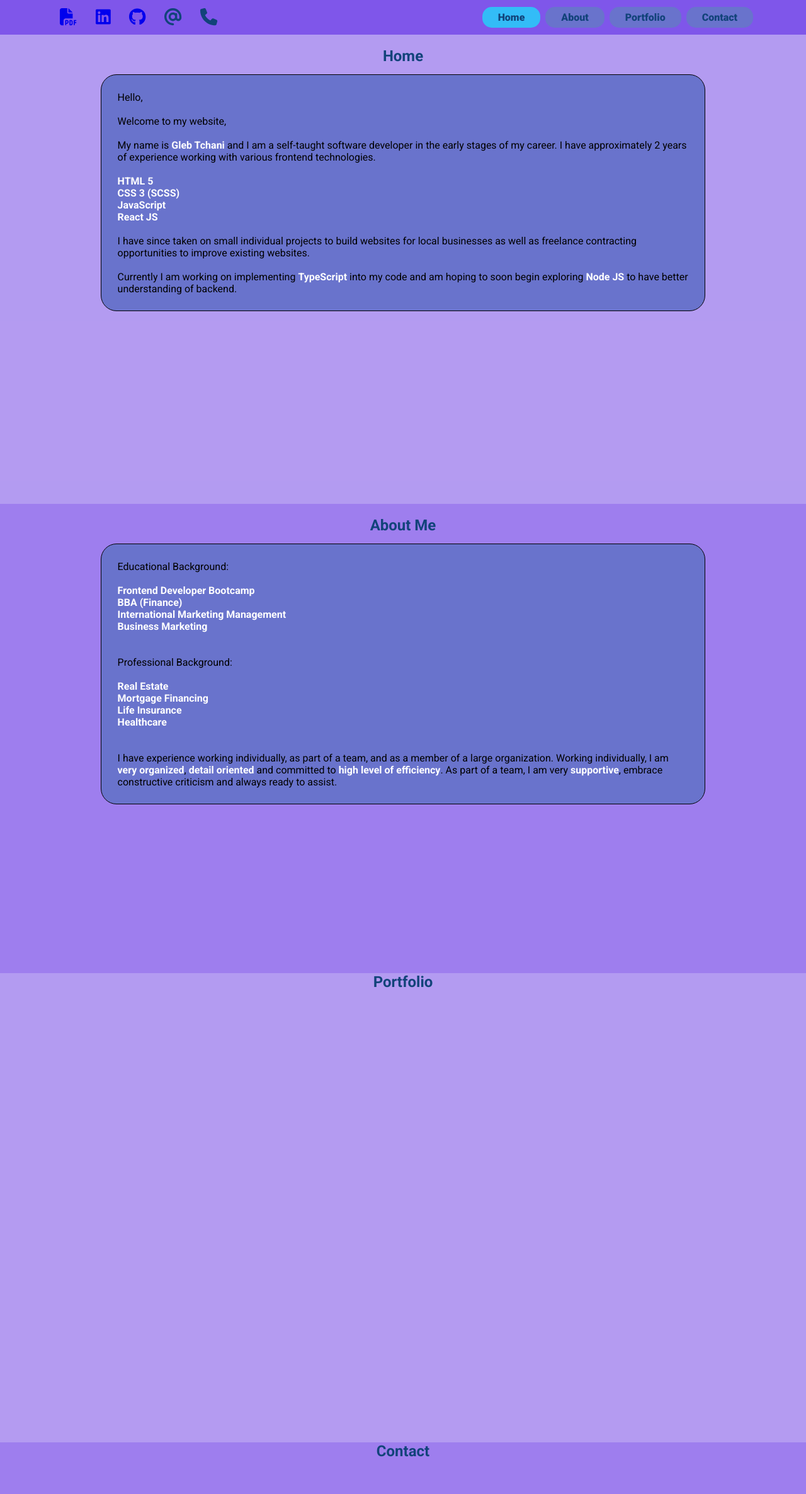
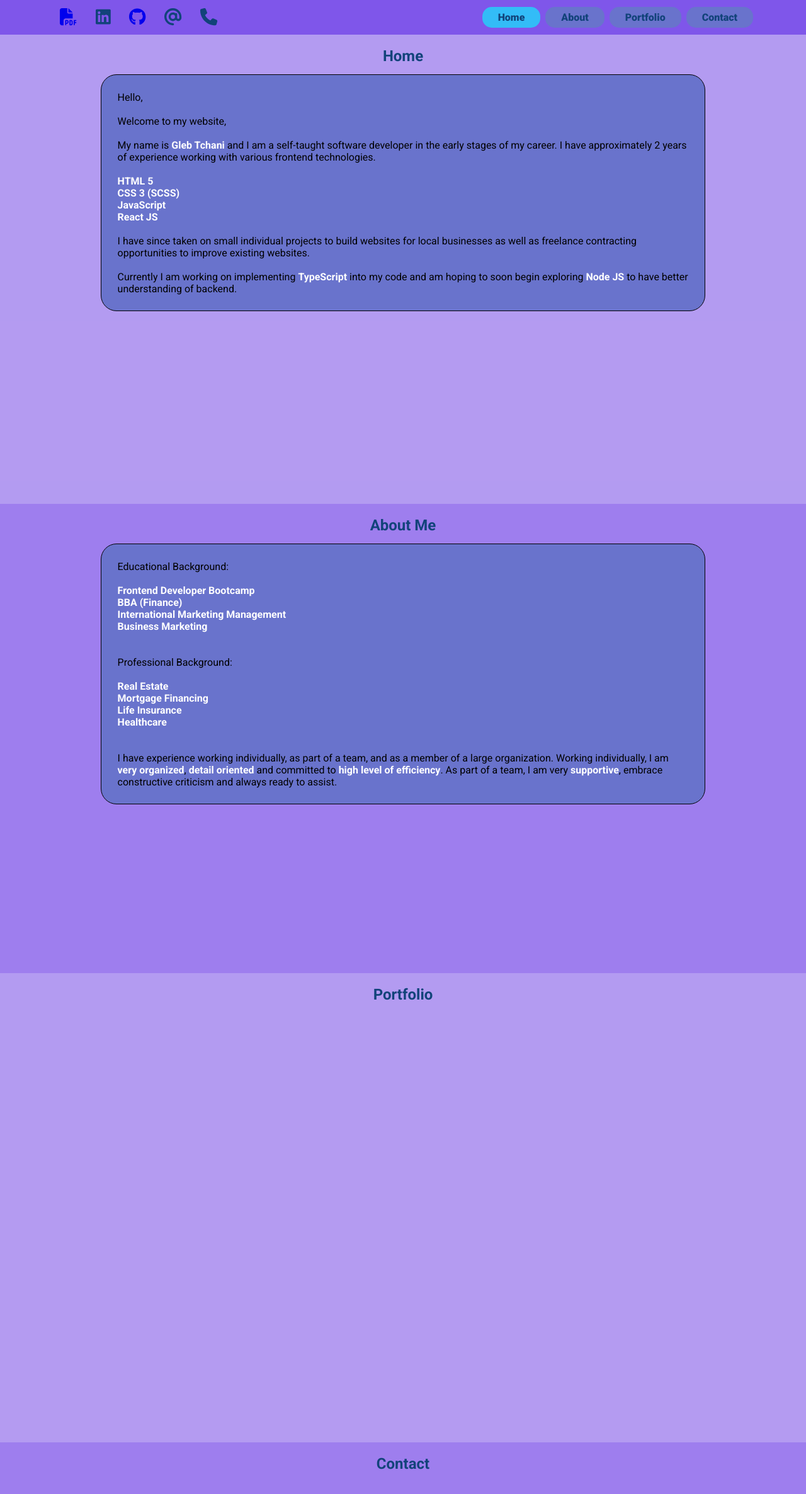
Before and after one commit to GlebTc/Portfolio, a React (Create React App) app: page / in a window 1280 px wide. Shown: the top 2372 px of the page at 63% size. Built offline with nearby package versions, Linux system fonts and the light colour scheme.

Commit message:
Updated visited social media visited links

```diff
--- a/src/components/NavBar.tsx
+++ b/src/components/NavBar.tsx
@@ -19,7 +19,7 @@ const NavBar: React.FC = () => {
                 <li className="nav__side__link"><a href="https://file.io/cKkb2hMNz1n8" target="_blank"><FontAwesomeIcon icon={faFilePdf} /></a></li>
                 <li className="nav__side__link"><a href="https://www.linkedin.com/in/glebtc/" target="_blank"><FontAwesomeIcon icon={faLinkedin} /></a></li>
                 <li className="nav__side__link"><a href="https://github.com/GlebTc" target="_blank"><FontAwesomeIcon icon={faGithub} /></a></li>
-                <li className="nav__side__link"><FontAwesomeIcon icon={faAt} /></li>
+                <li className="nav__side__link"><a href="mailto:gleb.tchani@gmail.com"><FontAwesomeIcon icon={faAt} /></a></li>
                 <li className="nav__side__link"><FontAwesomeIcon icon={faPhone} /></li>
             </ul>
             <ul className="nav__links__container">
--- a/src/sass/components/_button.scss
+++ b/src/sass/components/_button.scss
@@ -38,8 +38,13 @@
 // ************************Side Bar Menu **************************//
 .nav__side__link,
 .nav__side__link a:visited,
-.nav__links__left__side__container a:visited {
+.nav__links__left__side__container a:visited,
+.nav__social__links a:visited,
+.fa-at,
+.fa-linkedin
+{
     color: var(--Text__Primary);
+    cursor: pointer;
 }
 
 .nav__side__link:hover,
--- a/src/sass/components/_contact.scss
+++ b/src/sass/components/_contact.scss
@@ -2,5 +2,13 @@
     height: calc(100vh - var(--NavBar__Height));
     background-color: var(--BGC__Light__Secondary);
     /*padding-top: var(--NavBar__Height);*/
+    display: flex;
+    flex-direction: column;
+    align-items: center;
+    justify-content: flex-start;
+}
 
+.contact__container h1 {
+    padding-top: 20px;
+    margin-bottom: 0px;
 }
--- a/src/sass/components/_navbar.scss
+++ b/src/sass/components/_navbar.scss
@@ -89,12 +89,4 @@
     .nav__links__left__side__container {
         font-size: 1.2rem;
     }
-
-    .nav__side__link {
-        cursor: pointer;
-    }
-
-    .nav__social__links a:visited {
-        color: var(--Text__Primary);
-    }
 }
--- a/src/sass/components/_portfolio.scss
+++ b/src/sass/components/_portfolio.scss
@@ -2,5 +2,13 @@
     height: calc(100vh - var(--NavBar__Height));
     background-color: var(--BGC__Light__Primary);
     /*padding-top: var(--NavBar__Height);*/
+    display: flex;
+    flex-direction: column;
+    align-items: center;
+    justify-content: flex-start;
+}
 
+.portfolio__container h1 {
+    padding-top: 20px;
+    margin-bottom: 0px;
 }
```
